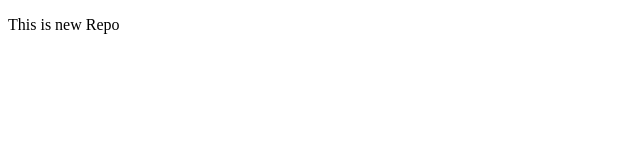
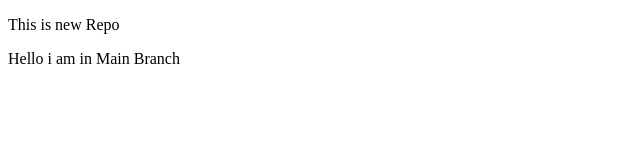
Before and after one commit to Aryan-730/localrepo, a plain HTML site: page index.html in a window 1280 px wide. Shown: the whole page, without its empty margins (0-640 px from the left). Drawn offline with Linux system fonts and the light colour scheme.

Commit message:
Added New Feature

```diff
--- a/index.html
+++ b/index.html
@@ -7,5 +7,6 @@
 </head>
 <body>
     <p> This is new Repo </p>
+    <p> Hello i am in Main Branch </p>
 </body>
 </html>
```
Also changed, not shown: 1 other file.
